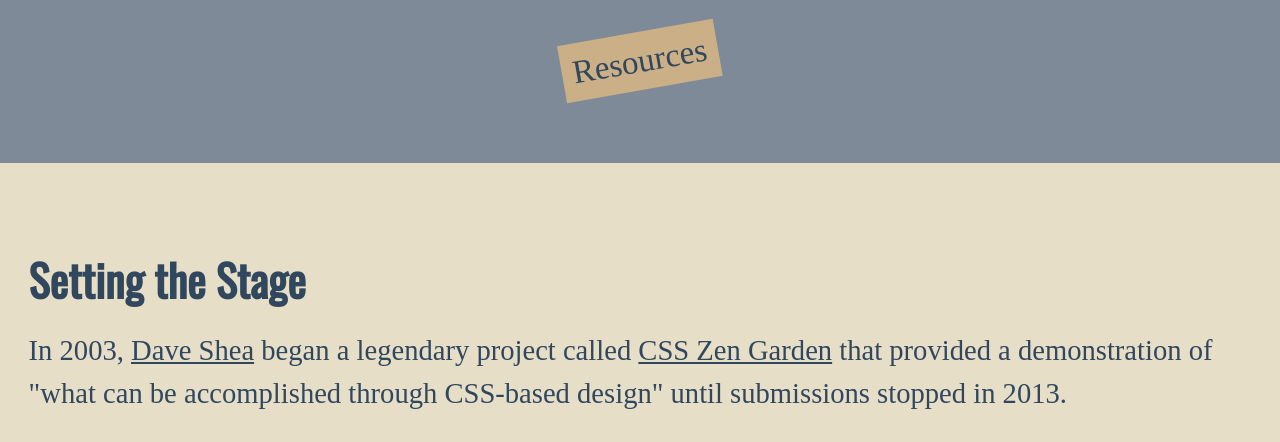
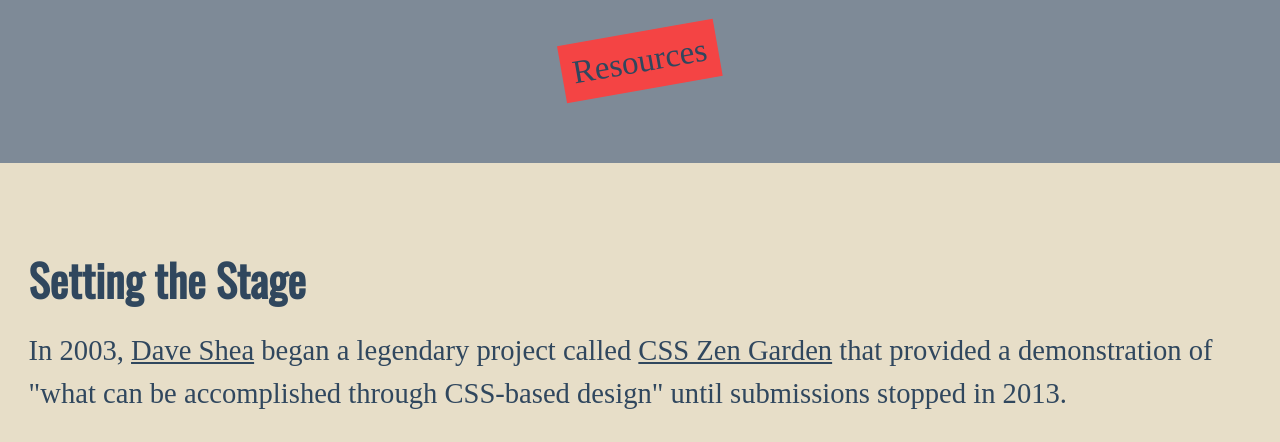
Before and after one commit to Eracom-ID481/style-stage-simonpinkas, a plain HTML site: page index.html in a window 1280 px wide. Shown: the part 738-1180 px from the top of the page. Drawn offline with nearby package versions, Linux system fonts and the light colour scheme; a web font is replaced by a local one.

Commit message:
Update style.css

```diff
--- a/style.css
+++ b/style.css
@@ -68,7 +68,7 @@ select {
   */
   --primary-dark: #30475e;
   --primary-light: #7e8a97;
-  --secondary-dark: #cbaf87;
+  --secondary-dark: #f44444;
   --secondary-light: #e7dec8;
 }
 
```
